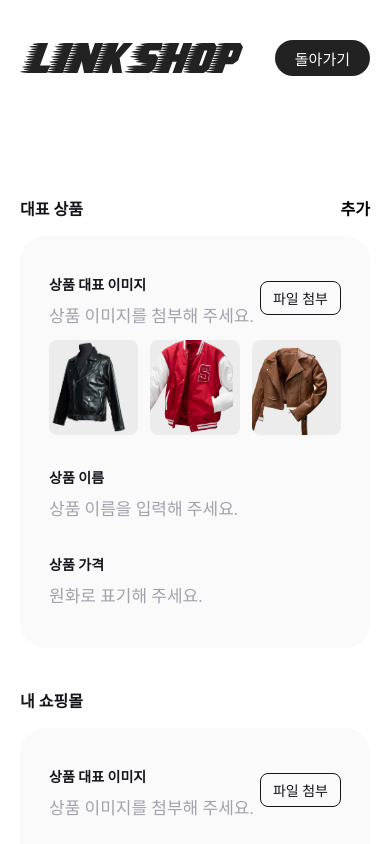
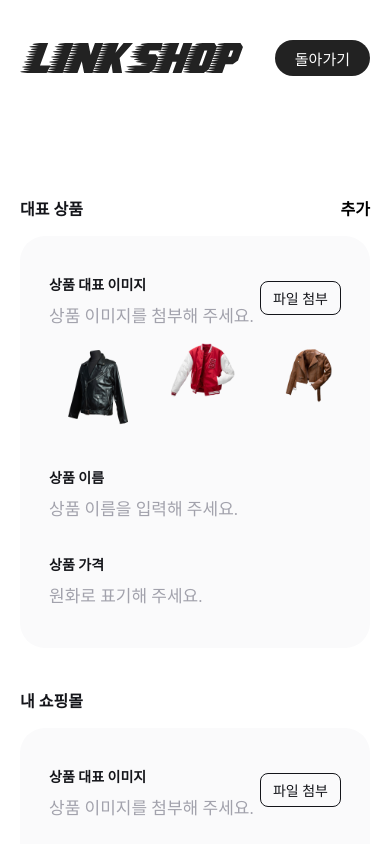
Before and after one commit to rhdtls3562/Linkshop, a React (Vite) app: page /linkpost in a window 390 px wide. Shown: the top 844 px of the page. Built offline with nearby package versions, Linux system fonts and the light colour scheme; a web font is replaced by a local one.

Commit message:
add : 상품 이미지 그리드 컴포넌트 추가

```diff
--- /dev/null
+++ b/src/components/ProductImageGrid.jsx
@@ -0,0 +1,15 @@
+import styles from "./ProductImageGrid.module.css";
+
+function ProductImageGrid({ images }) {
+  return (
+    <div className={styles.productImages}>
+      {images.map((img, idx) => (
+        <div key={idx}>
+          <img src={img} alt="상품" />
+        </div>
+      ))}
+    </div>
+  );
+}
+
+export default ProductImageGrid;
--- /dev/null
+++ b/src/components/ProductImageGrid.module.css
@@ -0,0 +1,31 @@
+.productImages {
+  display: grid;
+  grid-template-columns: repeat(3, 95px);
+  gap: 12px;
+}
+
+.productImages > div {
+  width: 95px;
+  height: 95px;
+  border-radius: 8px;
+  overflow: hidden;
+  background-color: #ececec;
+}
+
+.productImages img {
+  width: 120%;
+  height: 120%;
+  object-fit: cover;
+  transform: translate(-8%, -8%);
+}
+
+@media (max-width: 420px) {
+  .productImages {
+    grid-template-columns: repeat(3, minmax(0, 1fr));
+  }
+
+  .productImages > div {
+    width: 100%;
+    aspect-ratio: 1 / 1;
+  }
+}
--- a/src/components/ShopCard.jsx
+++ b/src/components/ShopCard.jsx
@@ -2,6 +2,7 @@ import React from "react";
 import styles from "./ShopCard.module.css";
 import shopIcon from "../assets/shop.svg";
 import LikeButton from "../components/LikeButton";
+import ProductImageGrid from "../components/ProductImageGrid";
 
 function ShopCard({ shop }) {
   return (
@@ -21,15 +22,7 @@ function ShopCard({ shop }) {
 
       <p className={styles.productTitle}>대표 상품 {shop.products.length}</p>
 
-      <div className={styles.productImages}>
-        {shop.products.map((img, idx) => (
-          <div key={idx}>
-            {" "}
-            {/* div로 감싸기 */}
-            <img src={img} alt="상품" />
-          </div>
-        ))}
-      </div>
+      <ProductImageGrid images={shop.products} />
     </div>
   );
 }
--- a/src/components/ShopCard.module.css
+++ b/src/components/ShopCard.module.css
@@ -47,34 +47,6 @@
   gap: 12px;
 }
 
-.productImages > div {
-  width: 95px;
-  height: 95px;
-  border-radius: 8px;
-  overflow: hidden; /* 넘치는 부분 숨기기 */
-  background-color: #ececec;
-}
-
-.productImages img {
-  width: 120%; /* 이미지만 확대 */
-  height: 120%;
-  object-fit: cover;
-  transform: translate(-8%, -8%); /* 중앙 정렬 */
-}
-
 .productTitle {
   margin-bottom: 8px;
 }
-
-@media (max-width: 420px) {
-  .productImages {
-    display: grid;
-    grid-template-columns: repeat(3, minmax(0, 1fr));
-    gap: 12px;
-  }
-
-  .productImages > div {
-    width: 100%;
-    aspect-ratio: 1 / 1; /* 정사각형 유지 */
-  }
-}
```
